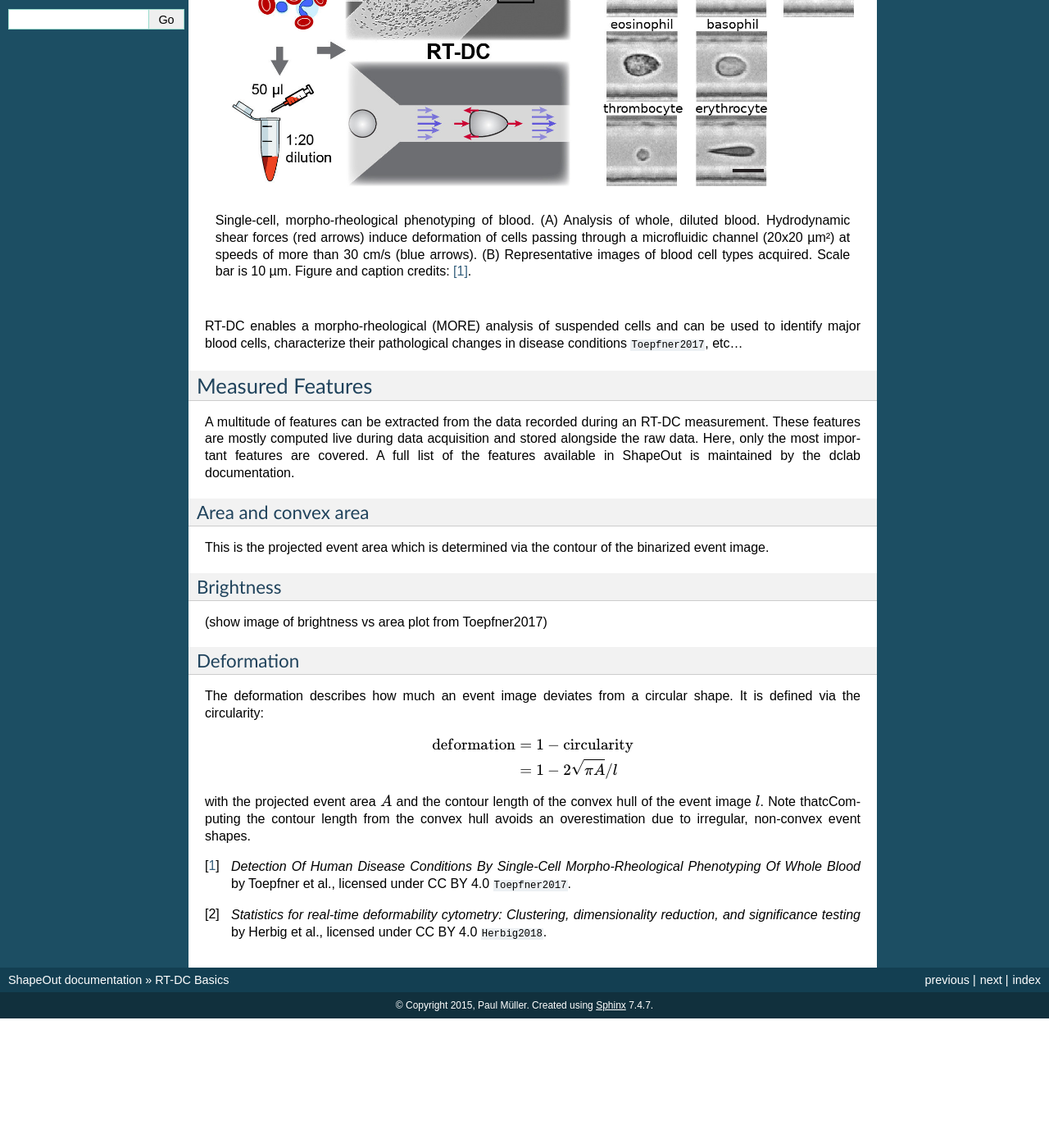
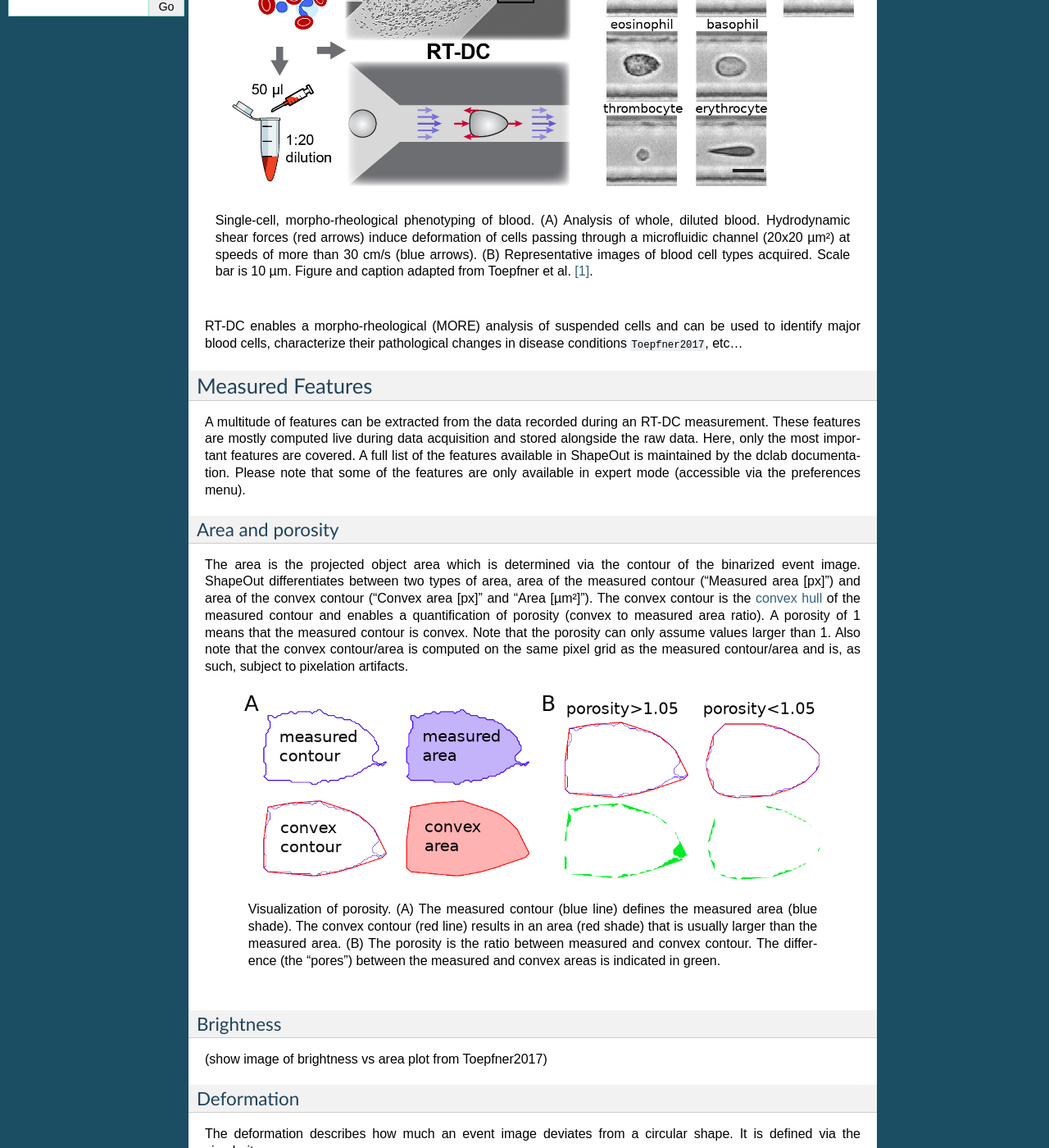
Before and after one commit to ZELLMECHANIK-DRESDEN/ShapeOut, a Sphinx documentation site: the page built from docs/sec_rtdc_basics.rst, in a window 1280 px wide and 1400 px high, scrolled down 385 px. Shown: the whole window at 82% size. Built offline with Sphinx 7.4.7, drawn with Linux system fonts in a browser that asks for light colours; pages that are not in the unit, such as notebooks, are missing from menus; the version number could not be read and is left out; cross-references to code outside the pages are shown as plain code; before the commit the page ends 1627 px from its top, so only the background shows below that; some of the changed text lies outside the part shown.

Commit message:
docs: add section on area and porosity

```diff
--- a/docs/sec_interface.rst
+++ b/docs/sec_interface.rst
@@ -149,12 +149,10 @@ Range Area:
   limits the cell size in [µm²].
 
 Range Area Ratio:
-  defines the relative difference between convex hull area and cell area
-  (see figure below). "1": convex hull and area
+  defines the relative difference between convex hull area and cell area.
+  "1": convex hull and area
   contour are the same, "<1": forbidden, because the convex hull cannot
   be smaller than the contour. The minimum value is only effective ">1".
-
-  .. figure:: figures/area_ratio.png
 
 Range Aspect:
   limits the ratio of height and length of the bounding box around
--- a/docs/sec_rtdc_basics.rst
+++ b/docs/sec_rtdc_basics.rst
@@ -21,7 +21,7 @@ populations in a subsequent analysis step.
    deformation of cells passing through a microfluidic channel (20x20 µm²)
    at speeds of more than 30 cm/s (blue arrows). (B) Representative images of
    blood cell types acquired. Scale bar is 10 µm.
-   Figure and caption credits: [1]_.
+   Figure and caption adapted from Toepfner et al. [1]_.
 
 RT-DC enables a morpho-rheological (MORE) analysis of suspended cells
 and can be used to identify major blood cells, characterize their pathological
@@ -36,12 +36,31 @@ acquisition and stored alongside the raw data.
 Here, only the most important features are covered. A full list of the
 features available in ShapeOut is maintained by the
 :ref:`dclab documentation <dclab:sec_features>`.
+Please note that some of the features are only available in expert mode
+(accessible via the preferences menu).
 
 
-Area and convex area
---------------------
-This is the projected event area which is determined via the contour of the
-binarized event image.
+Area and porosity
+-----------------
+The area is the projected object area which is determined via the contour of the
+binarized event image. ShapeOut differentiates between two types of area,
+area of the measured contour ("Measured area [px]") and area of the convex
+contour ("Convex area [px]" and "Area [µm²]"). The convex contour is the
+`convex hull <https://en.wikipedia.org/wiki/Convex_hull>`__ of the measured
+contour and enables a quantification of porosity (convex to measured area ratio).
+A porosity of 1 means that the measured contour is convex. Note that the
+porosity can only assume values larger than 1. Also note that the convex
+contour/area is computed on the same pixel grid as the measured contour/area
+and is, as such, subject to pixelation artifacts.
+
+  .. figure:: figures/area.png
+
+     Visualization of porosity. (A) The measured contour (blue line) defines
+     the measured area (blue shade). The convex contour (red line) results
+     in an area (red shade) that is usually larger than the measured area.
+     (B) The porosity is the ratio between measured and convex contour. The
+     difference (the "pores") between the measured and convex areas is
+     indicated in green.
 
 
 Brightness
@@ -65,12 +84,6 @@ hull avoids an overestimation due to irregular, non-convex event shapes.
 
 
 
-
 .. [1] *Detection Of Human Disease Conditions By Single-Cell Morpho-Rheological
        Phenotyping Of Whole Blood* by Toepfner et al.,
        licensed under CC BY 4.0 :cite:`Toepfner2017`.
-
-
-.. [2] *Statistics for real-time deformability cytometry: Clustering,
-       dimensionality reduction, and significance testing* by Herbig et al.,
-       licensed under CC BY 4.0 :cite:`Herbig2018`.
```
Also changed, not shown: docs/figures/area.png (added), docs/figures/area_ratio.png (deleted).
